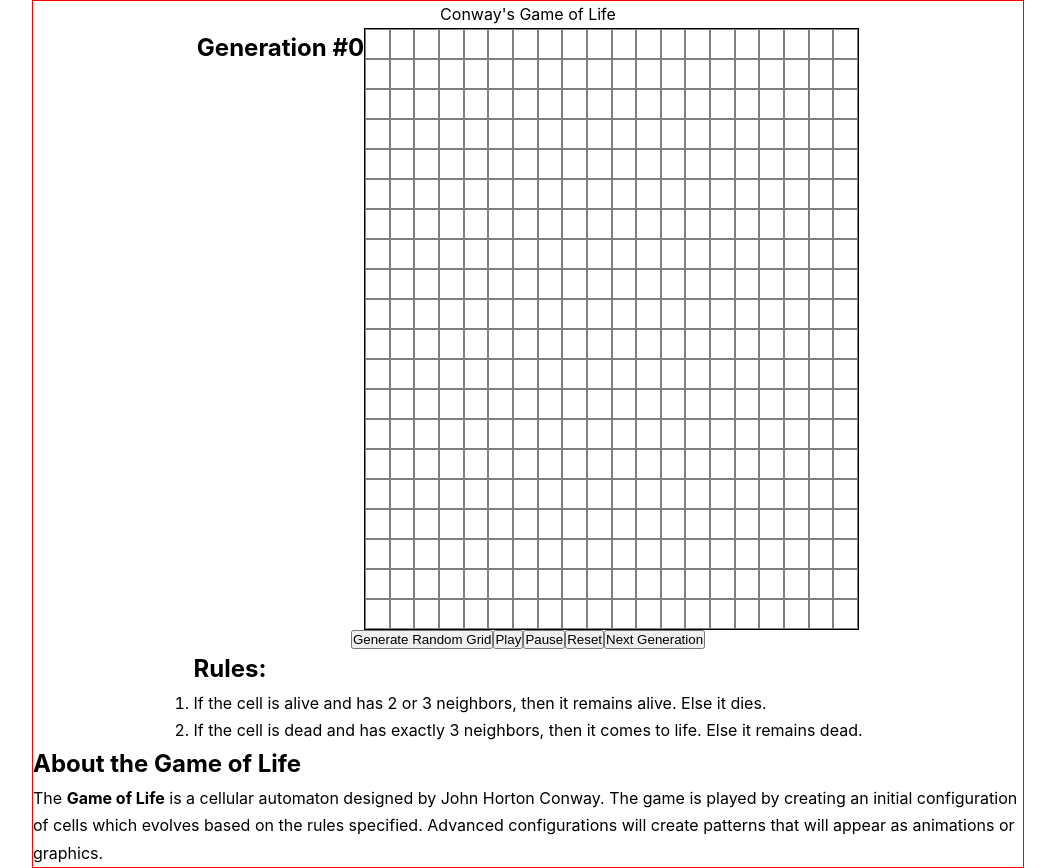
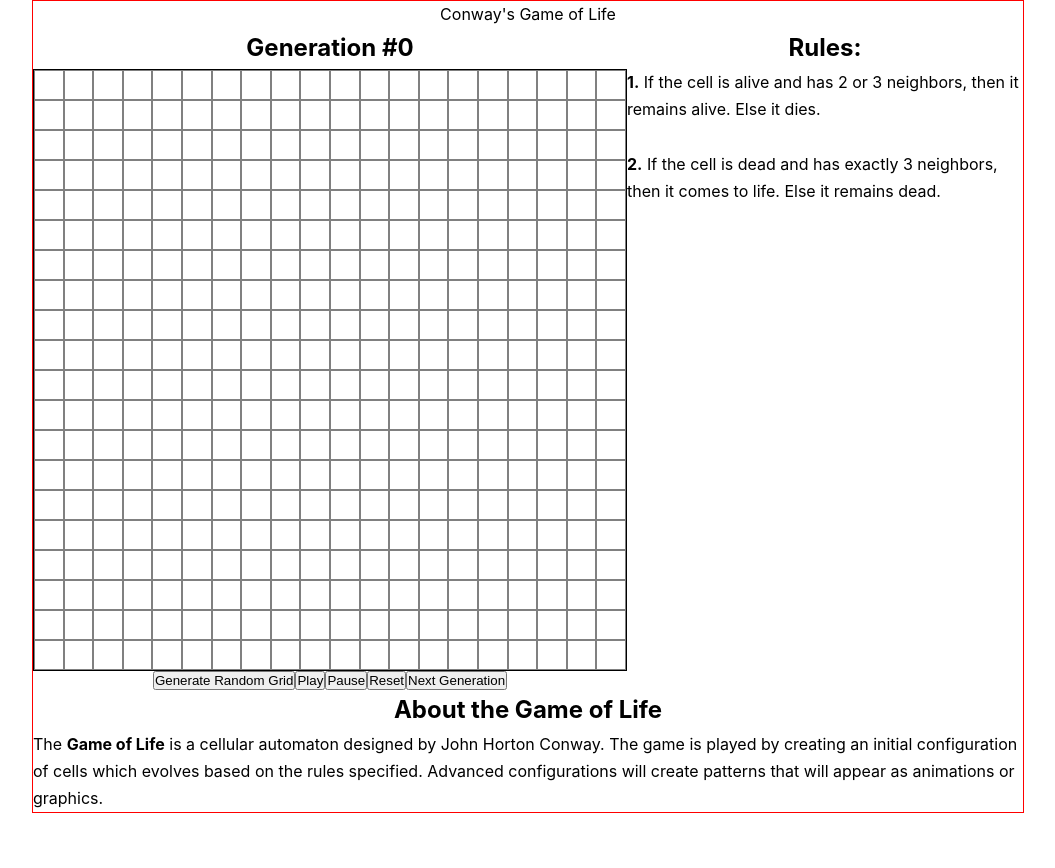
Before and after one commit to bloominstituteoftechnology/CS-Build-Week-1, a React (Create React App) app in the folder conways-life/: page / in a window 1280 px wide. Shown: the whole page, without its empty margins (112-1167 px from the left). After the commit the page ends 813 px from the top, so only its background shows below. Built offline with nearby package versions, Linux system fonts and the light colour scheme.

Commit message:
installed sass and refactored/added the css

```diff
--- a/conways-life/package.json
+++ b/conways-life/package.json
@@ -3,6 +3,7 @@
   "version": "0.1.0",
   "private": true,
   "dependencies": {
+    "node-sass": "^4.11.0",
     "react": "^16.6.3",
     "react-dom": "^16.6.3",
     "react-scripts": "2.1.1"
--- a/conways-life/src/App.css
+++ /dev/null
@@ -1,45 +0,0 @@
-*,
-*::after,
-*::before {
-  margin: 0;
-  padding: 0;
-  box-sizing: inherit;
-}
-
-html {
-  font-size: 62.5%;
-}
-
-body {
-  font-weight: 400;
-  font-size: 16px;
-  line-height: 1.7;
-  box-sizing: border-box;
-}
-
-.App .container {
-  display: flex;
-  flex-flow: row wrap;
-  justify-content: center;
-  margin: 0 auto;
-  max-width: 992px;
-  border: 1px solid red;
-}
-
-.App .container header {
-  width: 100%;
-  text-align: center;
-}
-
-.App .container .grid {
-  display: flex;
-  flex-flow: row wrap;
-  max-width: 50%;
-  border: 1px solid black;
-}
-
-.App .container .btns {
-  display: flex;
-  justify-content: center;
-  width: 100%;
-}
--- a/conways-life/src/App.js
+++ b/conways-life/src/App.js
@@ -1,6 +1,6 @@
 import React, { Component } from 'react';
 import Cell from './components/cell';
-import './App.css';
+import './App.scss';
 
 class App extends Component {
   constructor(props) {
@@ -217,6 +217,7 @@ class App extends Component {
       <div className="App">
         <div className="container">
           <header>Conway's Game of Life</header>
+          <div className="game-view">
             <h2>Generation #{this.state.currGen}</h2>
             <div className="grid">
               {this.state.grid.map((cell, value) => (
@@ -259,20 +260,18 @@ class App extends Component {
                 Next Generation
               </button>
             </div>
-          <div>
+          </div>
+          <div className="info-view">
             <h2>Rules:</h2>
-            <ol>
-              <li>
-                If the cell is alive and has 2 or 3 neighbors, then it remains
-                alive. Else it dies.
-              </li>
-              <li>
-                If the cell is dead and has exactly 3 neighbors, then it comes
-                to life. Else it remains dead.
-              </li>
-            </ol>
+            <p>
+              <strong>1.</strong> If the cell is alive and has 2 or 3 neighbors,
+              then it remains alive. Else it dies.
+              <br /> <br />
+              <strong>2.</strong> If the cell is dead and has exactly 3
+              neighbors, then it comes to life. Else it remains dead.
+            </p>
           </div>
-          <div>
+          <div className="about-game">
             <h2>About the Game of Life</h2>
             <p>
               The <strong>Game of Life</strong> is a cellular automaton designed
--- /dev/null
+++ b/conways-life/src/App.scss
@@ -0,0 +1,68 @@
+*,
+*::after,
+*::before {
+  margin: 0;
+  padding: 0;
+  box-sizing: inherit;
+}
+
+html {
+  font-size: 62.5%;
+}
+
+body {
+  font-weight: 400;
+  font-size: 16px;
+  line-height: 1.7;
+  box-sizing: border-box;
+}
+
+.App .container {
+  display: flex;
+  flex-flow: row wrap;
+  margin: 0 auto;
+  max-width: 992px;
+  border: 1px solid red;
+
+  header {
+    width: 100%;
+    text-align: center;
+  }
+
+  .game-view {
+    width: 60%;
+
+    h2 {
+      text-align: center;
+    }
+    .grid {
+      display: flex;
+      flex-flow: row wrap;
+      max-width: 100%;
+      border: 1px solid black;
+    }
+
+    .btns {
+      display: flex;
+      justify-content: center;
+      width: 100%;
+
+      button {
+      }
+    }
+  }
+
+  .info-view {
+    width: 40%;
+
+    h2 {
+      text-align: center;
+    }
+  }
+
+  .about-game {
+    h2 {
+      text-align: center;
+    }
+  }
+}
--- a/conways-life/src/components/cell.js
+++ b/conways-life/src/components/cell.js
@@ -1,5 +1,5 @@
 import React from 'react';
-import './cell.css';
+import './cell.scss';
 
 const Cell = props => {
   return (
```
Also changed, not shown: conways-life/src/components/cell.scss (renamed from conways-life/src/components/cell.css), 1 other file (tests, documents, lock files or other folders). Lines whose indentation alone changed are shown as unchanged.
